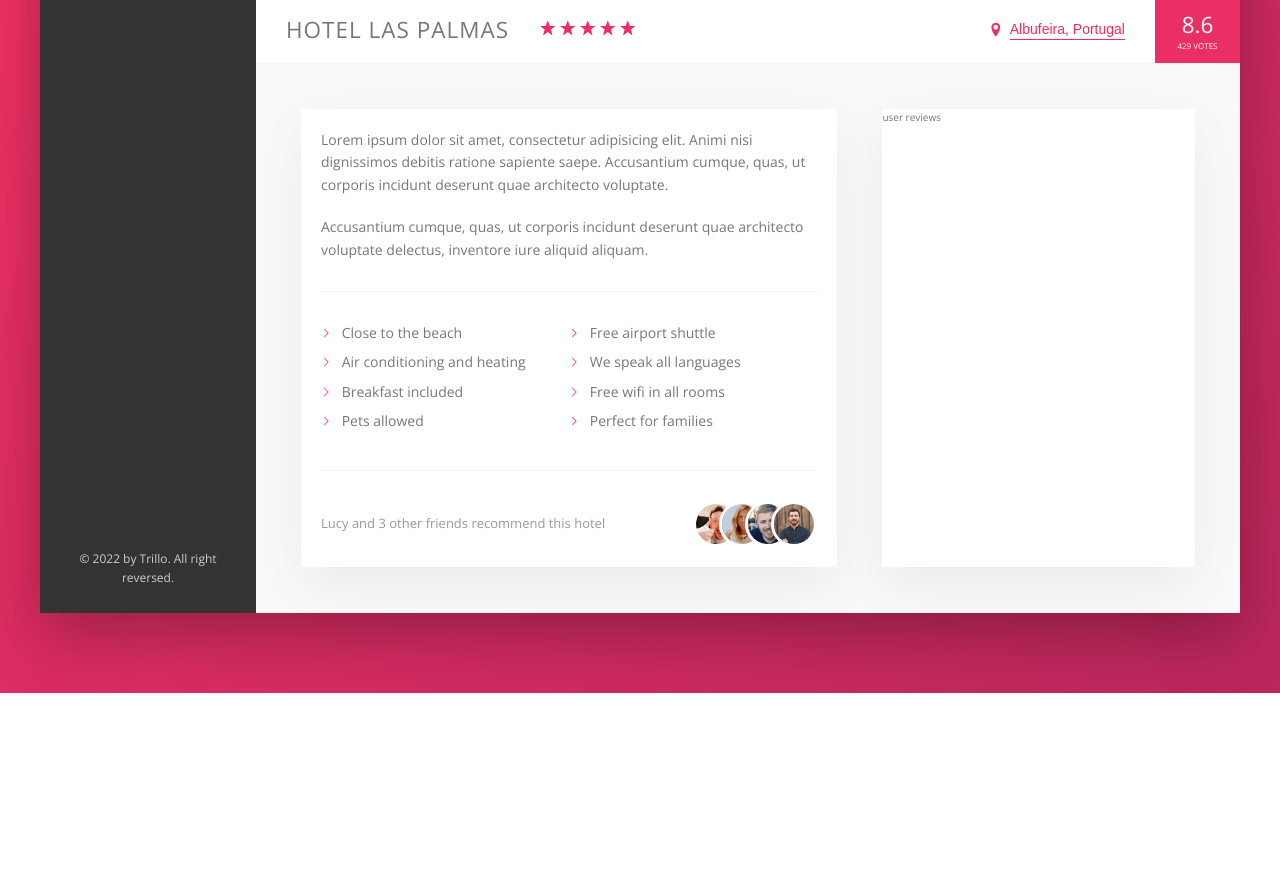
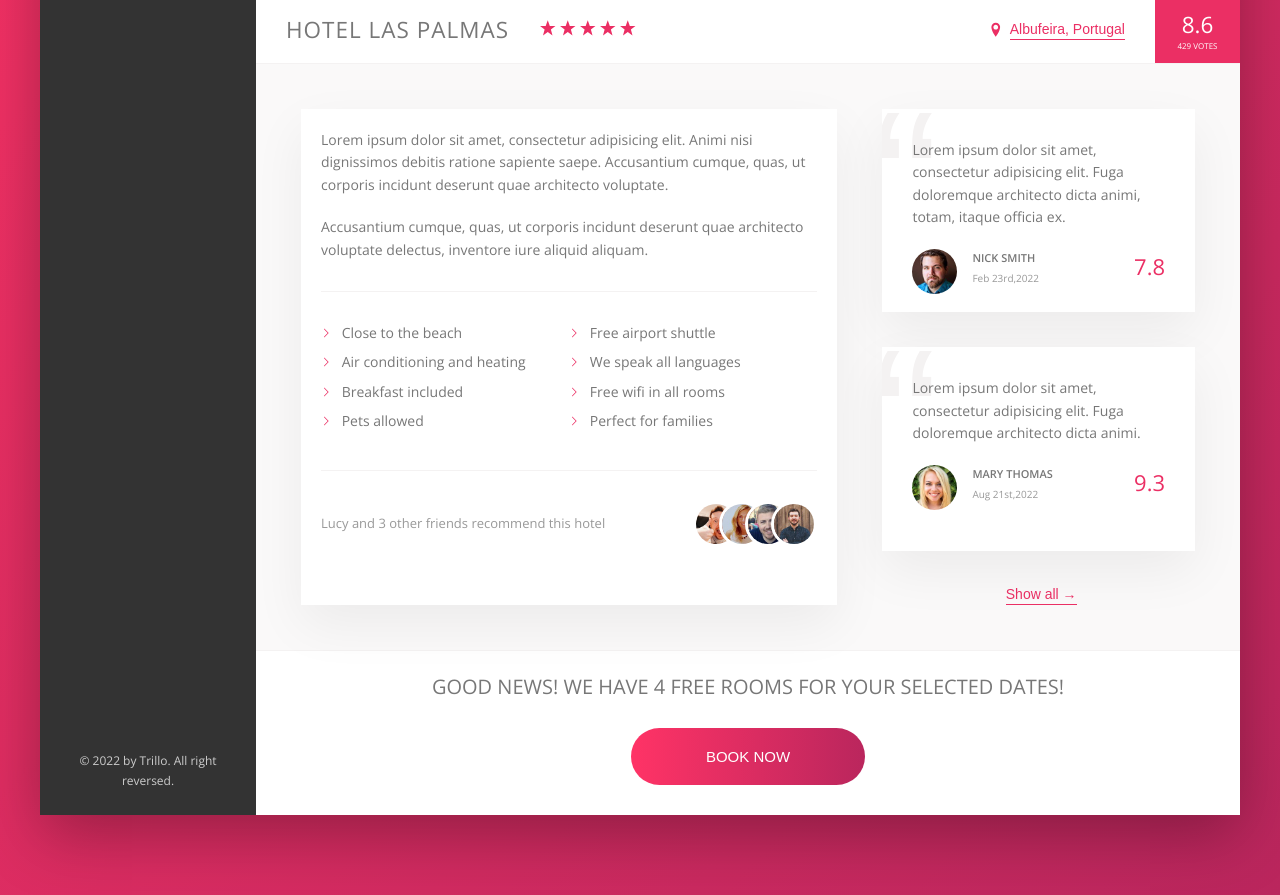
Before and after one commit to pnguyen2108/trillo, a website: page index.html in a window 1280 px wide. Shown: the part 538-1433 px from the top of the page. Before the commit the page ends 1231 px from the top, so only its background shows below. Drawn offline with nearby package versions, Linux system fonts and the light colour scheme.

Commit message:
added user reviews section

```diff
--- a/index.html
+++ b/index.html
@@ -117,7 +117,7 @@
                         <svg class="overview__icon-location">
                             <use xlink:href="img/sprite.svg#icon-location-pin"></use>
                         </svg>
-                        <button class="overview__location-btn"> Albufeira, Portugal</button>
+                        <button class="btn__inline"> Albufeira, Portugal</button>
                     </div>
                     <div class="overview__rating">
                         <div class="overview__rating-avg">8.6</div>
@@ -178,8 +178,45 @@
                         </div>
                     </div>
                     <div class="reviews">
-                        user reviews
+                        <figure class="review">
+                            <blockquote class="review__text">
+                                Lorem ipsum dolor sit amet, consectetur adipisicing elit. Fuga doloremque architecto dicta animi, totam, itaque officia ex.
+                            </blockquote>
+                            <figcaption class="review__user">
+                                <img src="./img/user-5.jpg" alt="user-5" class="review__photo">
+                                <div class="review__user-box">
+                                    <p class="review__user-name">Nick Smith</p>
+                                    <p class="review__user-date">Feb 23rd,2022</p>
+                                </div>
+
+                                <div class="review__rating">7.8</div>
+                            </figcaption>
+                        </figure>
+
+                        <figure class="review">
+                            <blockquote class="review__text">
+                                Lorem ipsum dolor sit amet, consectetur adipisicing elit. Fuga doloremque architecto dicta animi.
+                            </blockquote>
+                            <figcaption class="review__user">
+                                <img src="./img/user-6.jpg" alt="user-6" class="review__photo">
+                                <div class="review__user-box">
+                                    <p class="review__user-name">MARY THOMAS</p>
+                                    <p class="review__user-date">Aug 21st,2022</p>
+                                </div>
+
+                                <div class="review__rating">9.3</div>
+                            </figcaption>
+                        </figure>
+
+                        <button class="btn__inline">Show all <span>→</span></button>
                     </div>
+                </div>
+
+                <div class="cta">
+                    <h2 class="cta__book">
+                        GOOD NEWS! WE HAVE 4 FREE ROOMS FOR YOUR SELECTED DATES!
+                    </h2>
+                    <button class="btn__primary">BOOK NOW </button>
                 </div>
             </main>
         </div>
--- a/sass/_components.scss
+++ b/sass/_components.scss
@@ -183,6 +183,66 @@
   }
 }
 
+.btn {
+  &__primary{
+    font-size: 1.5rem;
+    font-weight: 300;
+    text-transform: uppercase;
+    border-radius: 10rem;
+    border: none;
+    background-image: linear-gradient(to right,var(--color-primary-light),var(--color-primary-dark));
+    color: #fff;
+    padding: 2rem 7.5rem;
+    margin-bottom: 3rem;
+  }
+
+  &__inline {
+    font-size: 1.4rem;
+    background-color: transparent;
+    color: var(--color-primary);
+    margin-left: 0.5rem;
+    padding-bottom: 2px;
+    display: inline-block;
+    border: none;
+    border-bottom: 1px solid var(--color-primary);
+    cursor: pointer;
+    text-underline-offset: 0.5rem;
+    transition: all 0.2s;
+
+    &:hover {
+      color: var(--color-grey-dark-1);
+      border-bottom: 1px solid var(--color-grey-dark-1);
+      transition: all .5s;
+
+      span {
+        padding-left: .5rem;
+      }
+    }
+
+    &:focus {
+      outline: none;
+      animation: pulsate 1s infinite;
+    }
+
+    @keyframes pulsate {
+      0% {
+        transform: scale(1);
+        box-shadow: none;
+      }
+
+      50% {
+        transform: scale(1.05);
+        box-shadow: var(--shadow-light);
+      }
+
+      100% {
+        transform: scale(1);
+        box-shadow: none;
+      }
+    }
+  }
+}
+
 .overview {
   display: flex;
   align-items: center;
@@ -214,47 +274,6 @@
     align-items: center;
     justify-content: flex-end;
     padding-right: 3rem;
-
-    &-btn {
-      font-size: inherit;
-      background-color: transparent;
-      color: var(--color-primary);
-      margin-left: 0.5rem;
-      padding-bottom: 2px;
-      text-decoration: underline 1px var(--color-primary);
-      display: inline-block;
-      border: none;
-      cursor: pointer;
-      text-underline-offset: 0.5rem;
-      transition: all 0.2s;
-
-      &:hover {
-        color: var(--color-grey-dark-1);
-        text-decoration: underline 1px var(--color-grey-dark-1);
-      }
-
-      &:focus {
-        outline: none;
-        animation: pulsate 1s infinite;
-      }
-    }
-
-    @keyframes pulsate {
-      0% {
-        transform: scale(1);
-        box-shadow: none;
-      }
-
-      50% {
-        transform: scale(1.05);
-        box-shadow: var(--shadow-light);
-      }
-
-      100% {
-        transform: scale(1);
-        box-shadow: none;
-      }
-    }
   }
 
   &__rating {
@@ -330,9 +349,72 @@
 }
 
 .reviews {
-  flex: 1;
-  background-color: #fff;
-  box-shadow: var(--shadow-light);
+  display: flex;
+  flex-direction: column;
+  align-items: center;
+
+  .review {
+    flex: 1;
+    background-color: white;
+    box-shadow: var(--shadow-light);
+    padding: 3rem;
+    margin-bottom: 3.5rem;
+    box-shadow: var(--shadow-light);
+    position: relative;
+    overflow: hidden;
+
+    &::before{
+      content: "\201C";
+      position: absolute;
+      font-size: 20rem;
+      top: -2.75rem;
+      left: -1rem;
+      color: var(--color-grey-light-2);
+      font-family: sans-serif;
+      line-height: 1;
+      z-index: 1;
+    }
+
+    &__text {
+      margin-bottom: 2rem;
+      font-size: 1.4rem;
+      z-index: 10;
+      position: relative;
+    }
+
+    &__user {
+      display: flex;
+
+      &-box {
+        flex: 1;
+      }
+
+      &-name {
+        font-size: 1.1rem;
+        font-weight: 600;
+        text-transform: uppercase;
+        margin-bottom: 0.4rem;
+      }
+
+      &-date {
+        font-size: 1rem;
+        color: var(--color-grey-dark-3);
+      }
+    }
+
+    &__photo {
+      border-radius: 50%;
+      height: 4.5rem;
+      width: 4.5rem;
+      margin-right: 1.5rem;
+    }
+
+    &__rating {
+      color: var(--color-primary);
+      font-size: 2.2rem;
+      font-weight: 300;
+    }
+  }
 }
 
 .recommend {
@@ -362,3 +444,19 @@
     }
   }
 }
+
+.cta {
+  background-color: #fff;
+  margin-top: 2rem;
+  display: flex;
+  flex-direction: column;
+  justify-content: center;
+  align-items: center;
+
+  &__book {
+    font-size: 2rem;
+    font-weight: 300;
+    text-transform: uppercase;
+    margin-bottom: 2.5rem;
+  }
+}
```
Also changed, not shown: css/style.css, sass/_layout.scss (line endings or trailing spaces).
